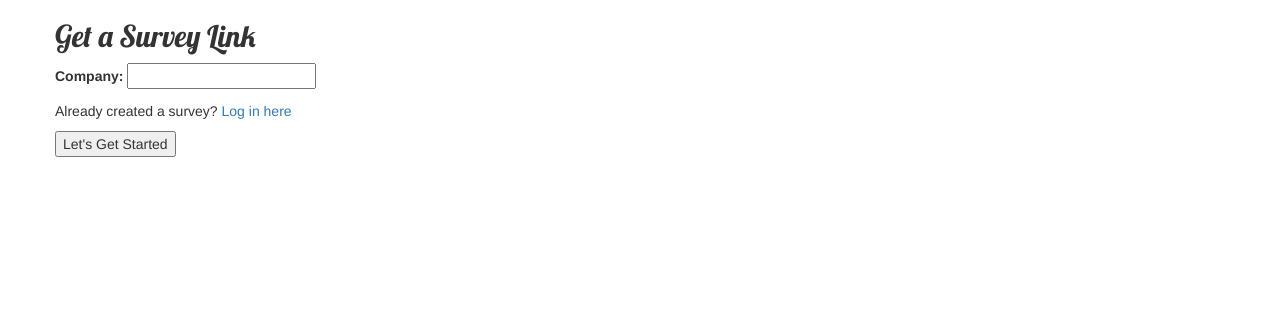
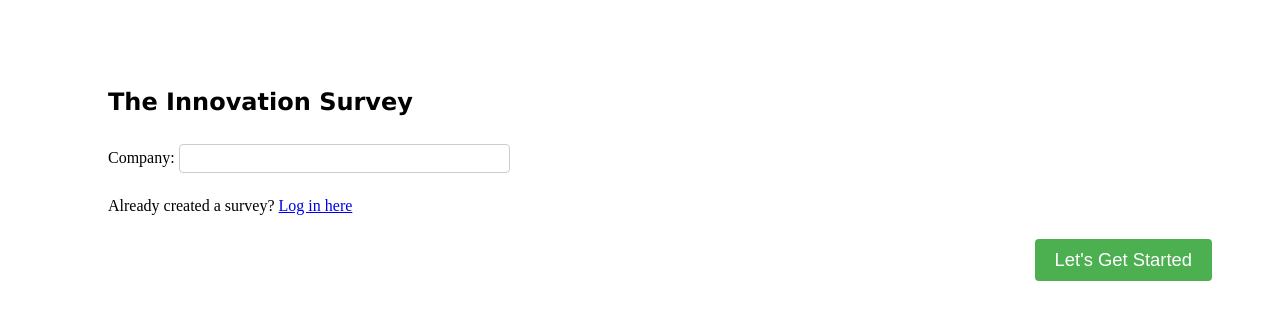
Before and after one commit to jner14/instant-insights, a Django app: page /survey in a window 1280 px wide. Shown: the top 320 px of the page. Run offline with Django 3.2, Linux system fonts and the light colour scheme; some libraries are stand-ins or nearby versions.

Commit message:
Added empty home page for root Improved look and feel of all pages.

```diff
--- a/main/static/css/main.css
+++ b/main/static/css/main.css
@@ -1,9 +1,3 @@
-.page-header {
-    background-color: darkred;
-    margin-top: 0;
-    padding: 20px 20px 20px 40px;
-}
-
 .page-header h1, .page-header h1 a, .page-header h1 a:visited, .page-header h1 a:active {
     color: #ffffff;
     font-size: 36pt;
@@ -15,7 +9,7 @@
 }
 
 h1, h2, h3, h4 {
-    font-family: 'Lobster', cursive;
+    font-family: Verdana, sans-serif;
 }
 
 .date {
@@ -44,3 +38,44 @@ h1, h2, h3, h4 {
 .post h1 a, .post h1 a:visited {
     color: #000000;
 }
+input[type=text], input[type=password], input[type=email], select {
+    width: 30%;
+    min-width: 150px;
+    padding: 6px 10px;
+    margin: 8px 0;
+    display: inline-block;
+    border: 1px solid #ccc;
+    border-radius: 4px;
+    box-sizing: border-box;
+}
+
+input[type=submit], input[type=button] {
+    width: auto;
+    background-color: #4CAF50;
+    color: white;
+    padding: 10px 20px;
+    margin: 8px 0;
+    border: none;
+    border-radius: 4px;
+    cursor: pointer;
+    font-size: 1.15em;
+}
+
+input[type=submit]:hover {
+    background-color: #45a049;
+    font-size: 1.25em;
+}
+
+div {
+    border-radius: 5px;
+    /*background-color: #f2f2f2;*/
+    padding: 20px;
+}
+
+p {
+    font-size: 1em;
+}
+
+td, th {
+    padding: 1px 10px 1px 10px;
+}
--- a/main/templates/main/base.html
+++ b/main/templates/main/base.html
@@ -3,17 +3,13 @@
 <html lang="en">
     <head>
         <title>Instant Insights</title>
-        <link rel="stylesheet" href="//maxcdn.bootstrapcdn.com/bootstrap/3.2.0/css/bootstrap.min.css">
-        <link rel="stylesheet" href="//maxcdn.bootstrapcdn.com/bootstrap/3.2.0/css/bootstrap-theme.min.css">
-        <link href="//fonts.googleapis.com/css?family=Lobster&subset=latin,latin-ext" rel="stylesheet" type="text/css">
+{#        <link rel="stylesheet" href="//maxcdn.bootstrapcdn.com/bootstrap/3.2.0/css/bootstrap.min.css">#}
+{#        <link rel="stylesheet" href="//maxcdn.bootstrapcdn.com/bootstrap/3.2.0/css/bootstrap-theme.min.css">#}
+{#        <link href="//fonts.googleapis.com/css?family=Lobster&subset=latin,latin-ext" rel="stylesheet" type="text/css">#}
         <link rel="stylesheet" href="{% static 'css/main.css' %}">
         <meta charset="UTF-8">
     </head>
     <body>
-        {% if user.is_authenticated %}
-             <p>Logged in as: <a href="/accounts/profile">{{ user.email }}</a></p>
-             <p><a href="/accounts/logout">Log out</a></p>
-        {% endif %}
         <div class="content container">
             <div class="row">
                 <div class="col-md-8">
--- a/main/templates/main/survey_home.html
+++ b/main/templates/main/survey_home.html
@@ -1,13 +1,13 @@
 {% extends 'main/base.html' %}
 
 {% block content %}
-    <h2>Get a Survey Link</h2>
+    <h2>The Innovation Survey</h2>
     <form method="POST">
         {% csrf_token %}
         {{ compForm.as_p }}
         <p>
             Already created a survey? <a href="/accounts/login/">Log in here</a>
         </p>
-        <input type="submit" value="Let's Get Started" />
+        <input style="float: right;" type="submit" value="Let's Get Started" />
     </form>
 {% endblock %}
--- a/main/views.py
+++ b/main/views.py
@@ -27,7 +27,9 @@ def survey_home(request):
 
 @xframe_options_exempt
 def survey_new_user(request):
-    if request.method == 'POST':
+    if 'company' not in request.session.keys():
+        return redirect(survey_home)
+    elif request.method == 'POST':
         form = NewUserForm(request.POST)
         if form.is_valid():
             newUser = form.save(commit=False)
```
Also changed, not shown: main/templates/main/manage_surveys.html (+21 -3 lines), main/templates/main/survey_new_user.html (+9 -6 lines), templates/registration/login.html (+16 -17 lines).
